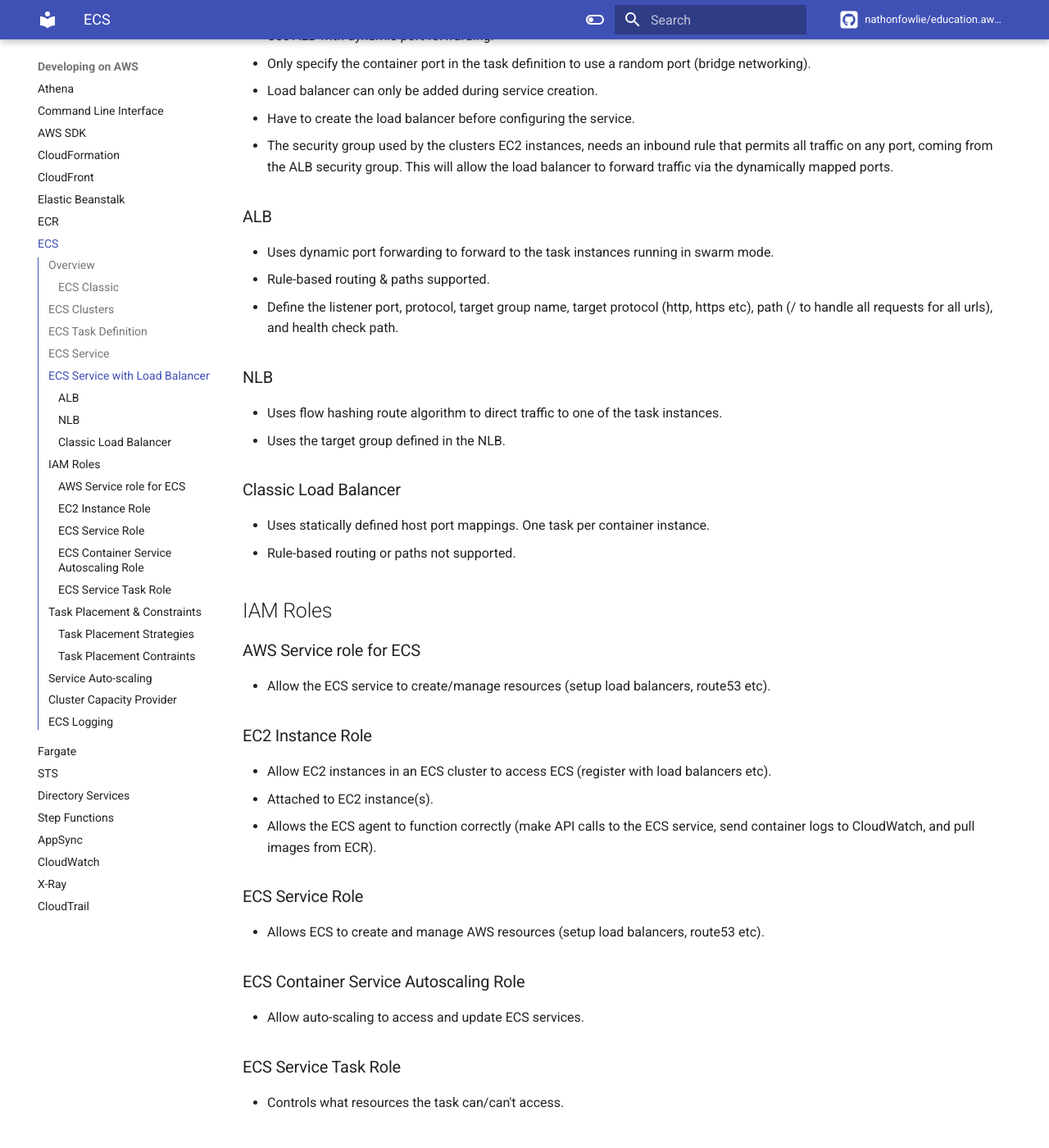
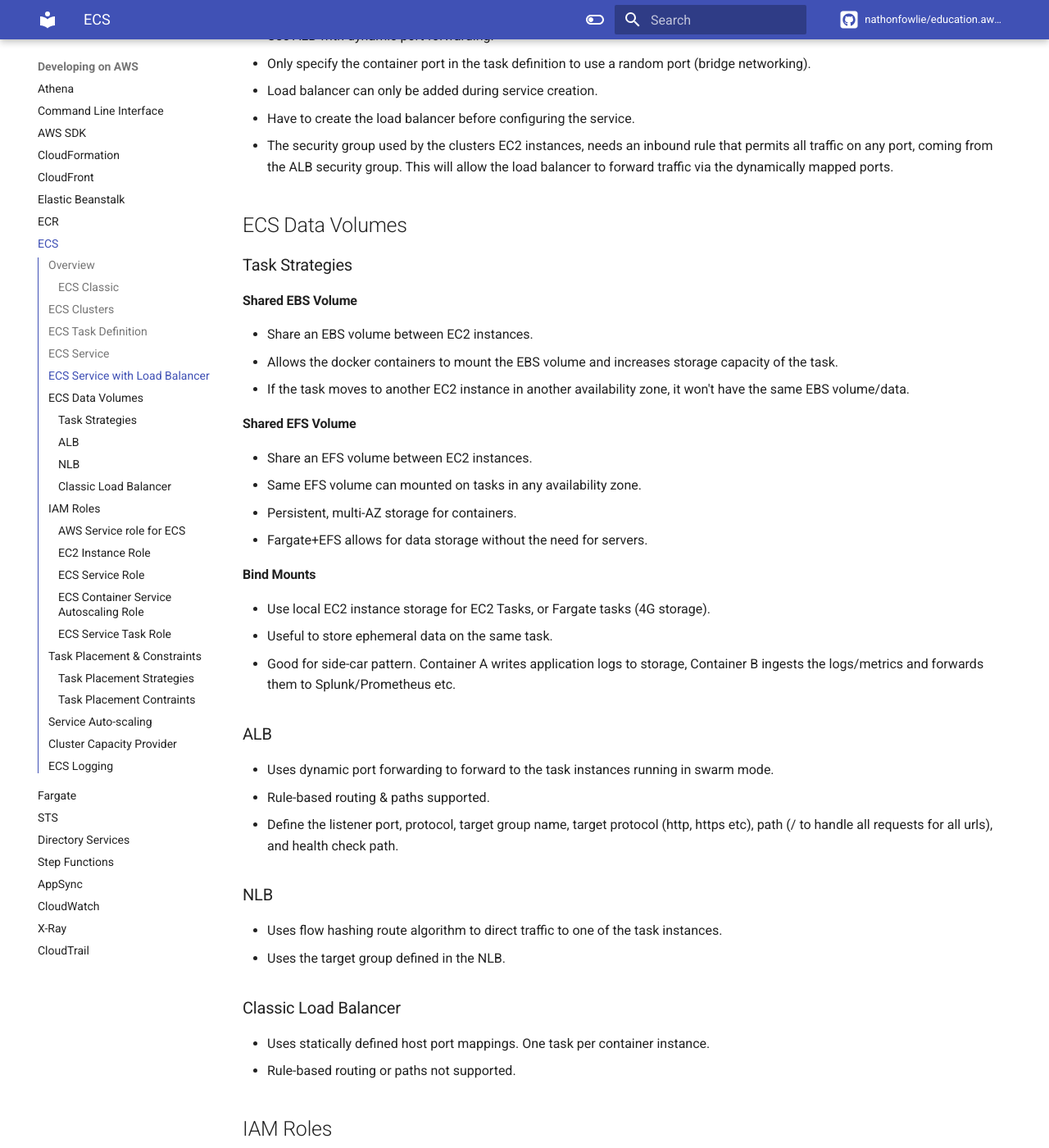
Before and after one commit to nathonfowlie/education.aws.developer_associate, an MkDocs documentation site: the page built from docs/developing/ecs.md, in a window 1280 px wide and 1400 px high, scrolled down 1931 px. Shown: the whole window at 82% size. Built offline with MkDocs 1.6.1 and Material for MkDocs 9.7.7, drawn with Linux system fonts in a browser that asks for light colours; comment, search, counter and statistics services are not loaded.

Commit message:
docs: update ecs notes

```diff
--- a/docs/developing/ecs.md
+++ b/docs/developing/ecs.md
@@ -61,6 +61,29 @@
 - Load balancer can only be added during service creation.
 - Have to create the load balancer before configuring the service.
 - The security group used by the clusters EC2 instances, needs an inbound rule that permits all traffic on any port, coming from the ALB security group. This will allow the load balancer to forward traffic via the dynamically mapped ports.
+
+## ECS Data Volumes
+
+### Task Strategies
+
+#### Shared EBS Volume
+
+- Share an EBS volume between EC2 instances.
+- Allows the docker containers to mount the EBS volume and increases storage capacity of the task.
+- If the task moves to another EC2 instance in another availability zone, it won't have the same EBS volume/data.
+
+#### Shared EFS Volume
+
+- Share an EFS volume between EC2 instances.
+- Same EFS volume can mounted on tasks in any availability zone.
+- Persistent, multi-AZ storage for containers.
+- Fargate+EFS allows for data storage without the need for servers.
+
+#### Bind Mounts
+
+- Use local EC2 instance storage for EC2 Tasks, or Fargate tasks (4G storage).
+- Useful to store ephemeral data on the same task.
+- Good for side-car pattern. Container A writes application logs to storage, Container B ingests the logs/metrics and forwards them to Splunk/Prometheus etc.
 
 ### ALB
 
```
